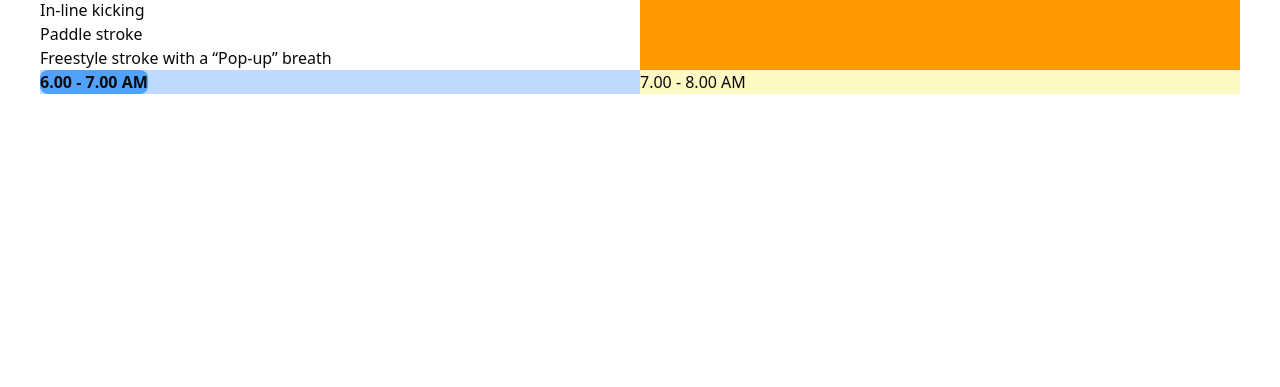
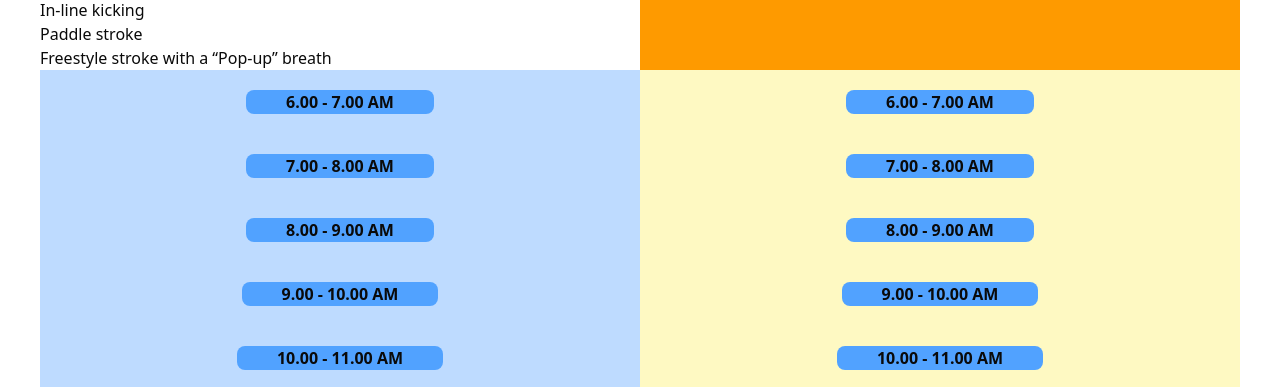
Before and after one commit to SiddharthAnbumani/waves, a React (Vite) app: page /competitive/lts in a window 1280 px wide. Shown: the part 850-1237 px from the top of the page. Before the commit the page ends 944 px from the top, so only its background shows below. Built offline with nearby package versions, Linux system fonts and the light colour scheme.

Commit message:
Added the timings

```diff
--- a/src/pages/Courses/Lts.jsx
+++ b/src/pages/Courses/Lts.jsx
@@ -55,15 +55,60 @@ export default function Lts(){
             </div>
 
             <div className="flex">
-                <div className='bg-blue-200 w-1/2'>
-                    <button className='bg-blue-400 font-bold font-white rounded-md m hover:bg-amber-300 transition'>
+                <div className= ' flex flex-col items-center bg-blue-200 w-1/2'>
+                <div>
+                    <button className='bg-blue-400 font-bold font-white rounded-md my-5 px-10 hover:bg-amber-300 transition'>
                         6.00 - 7.00 AM
                     </button>
                 </div>
-                <div className='bg-yellow-100 w-1/2'>
-                    <button>
-                        7.00 - 8.00 AM
+                <div>
+                    <button className='bg-blue-400 font-bold font-white rounded-md my-5 px-10 hover:bg-amber-300 transition'>
+                    7.00 - 8.00 AM
                     </button>
+                </div>
+                <div>
+                    <button className='bg-blue-400 font-bold font-white rounded-md my-5 px-10 hover:bg-amber-300 transition'>
+                        8.00 - 9.00 AM
+                    </button>
+                </div>
+                <div>
+                    <button className='bg-blue-400 font-bold font-white rounded-md my-5 px-10 hover:bg-amber-300 transition'>
+                        9.00 - 10.00 AM
+                    </button>
+                </div>
+                <div>
+                    <button className='bg-blue-400 font-bold font-white rounded-md my-5 px-10 hover:bg-amber-300 transition'>
+                        10.00 - 11.00 AM
+                    </button>
+                </div>
+
+                </div>
+                <div className=' flex flex-col items-center bg-yellow-100 w-1/2'>
+                <div>
+                    <button className='bg-blue-400 font-bold font-white rounded-md my-5 px-10 hover:bg-amber-300 transition'>
+                        6.00 - 7.00 AM
+                    </button>
+                </div>
+                <div>
+                    <button className='bg-blue-400 font-bold font-white rounded-md my-5 px-10 hover:bg-amber-300 transition'>
+                    7.00 - 8.00 AM
+                    </button>
+                </div>
+                <div>
+                    <button className='bg-blue-400 font-bold font-white rounded-md my-5 px-10 hover:bg-amber-300 transition'>
+                        8.00 - 9.00 AM
+                    </button>
+                </div>
+                <div>
+                    <button className='bg-blue-400 font-bold font-white rounded-md my-5 px-10 hover:bg-amber-300 transition'>
+                        9.00 - 10.00 AM
+                    </button>
+                </div>
+                <div>
+                    <button className='bg-blue-400 font-bold font-white rounded-md my-5 px-10 hover:bg-amber-300 transition'>
+                        10.00 - 11.00 AM
+                    </button>
+                </div>
                 </div>
             </div>
             </div>
```
